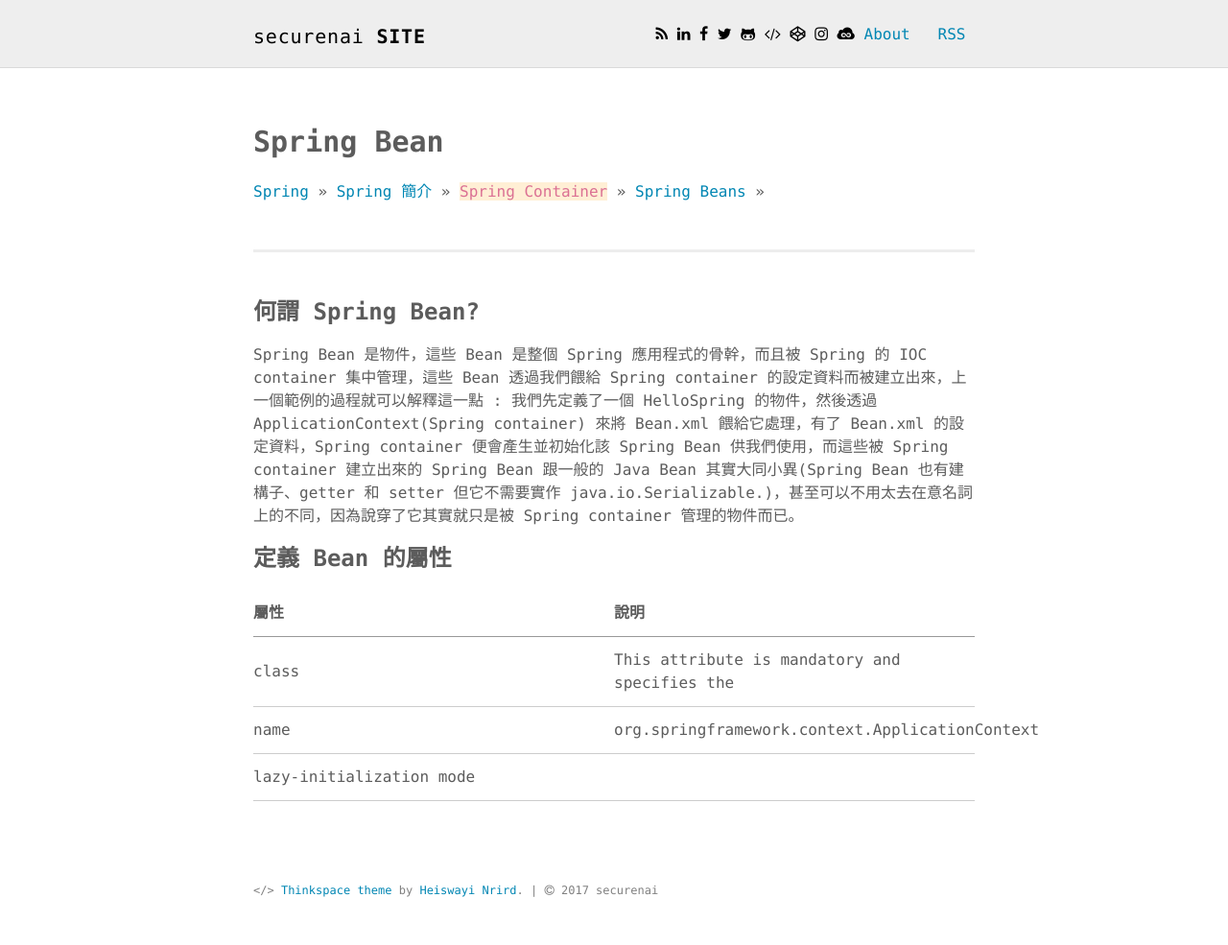
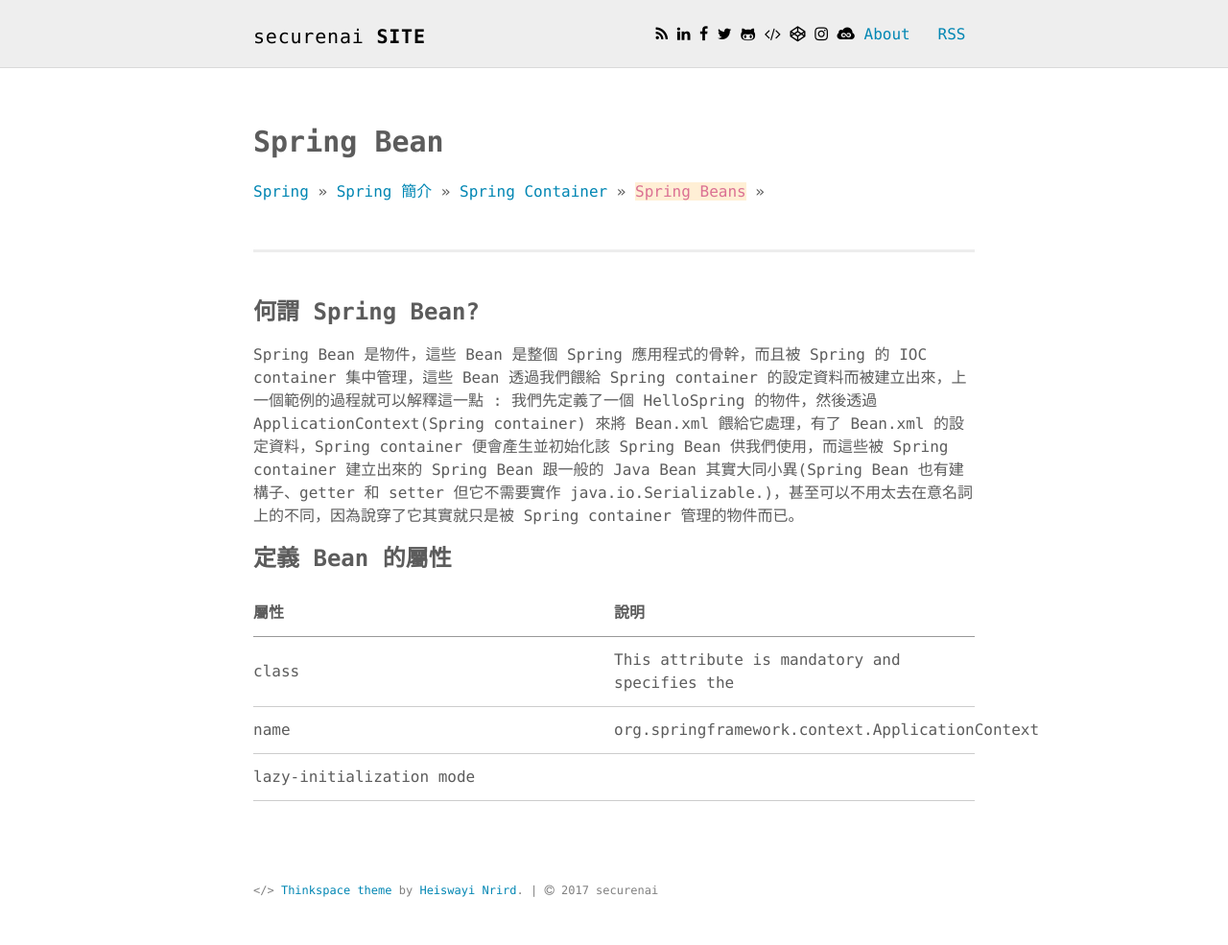
Before and after one commit to securenai/securenai.github.io, a Jekyll site: the page built from spring/spring_page3.md, in a window 1280 px wide. Shown: the whole page at 96% size. Built offline with Jekyll 4.4.1, drawn with Linux system fonts in a browser that asks for light colours; our own code applies the rules of GitHub Pages for plain Markdown files.

Commit message:
Update spring_page3.md

```diff
--- a/spring/spring_page3.md
+++ b/spring/spring_page3.md
@@ -13,7 +13,7 @@
 ---
 <a href="/spring/">Spring</a> >>
 <a href="/spring/spring_page1/">Spring 簡介</a> >>
-<a href="/spring/spring_page2/" style="color:palevioletred;background-color:papayawhip;">Spring Container</a> >> <a href="/spring/spring_page3/">Spring Beans</a> >>
+<a href="/spring/spring_page2/">Spring Container</a> >> <a href="/spring/spring_page3/" style="color:palevioletred;background-color:papayawhip;">Spring Beans</a> >>
 <div class="divider"></div>
 
 ### 何謂 Spring Bean?
```
